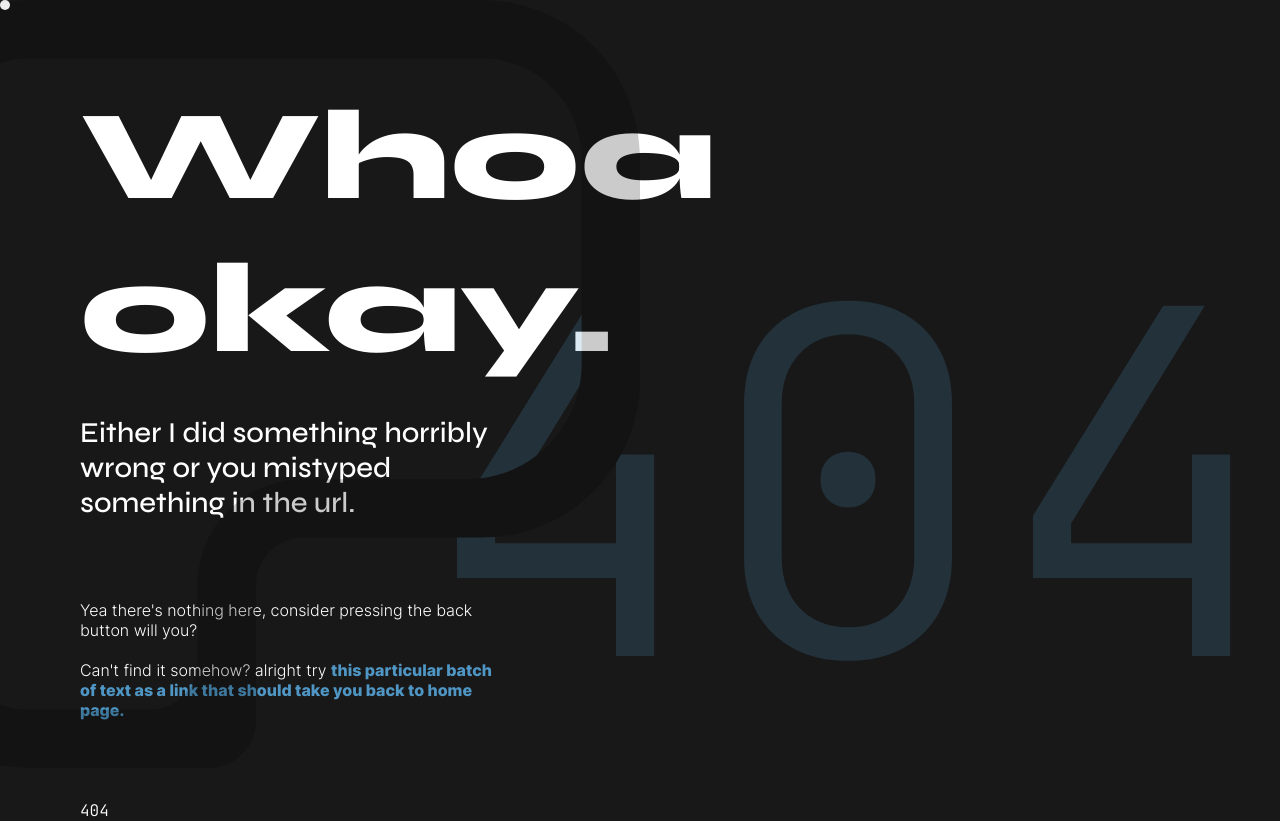
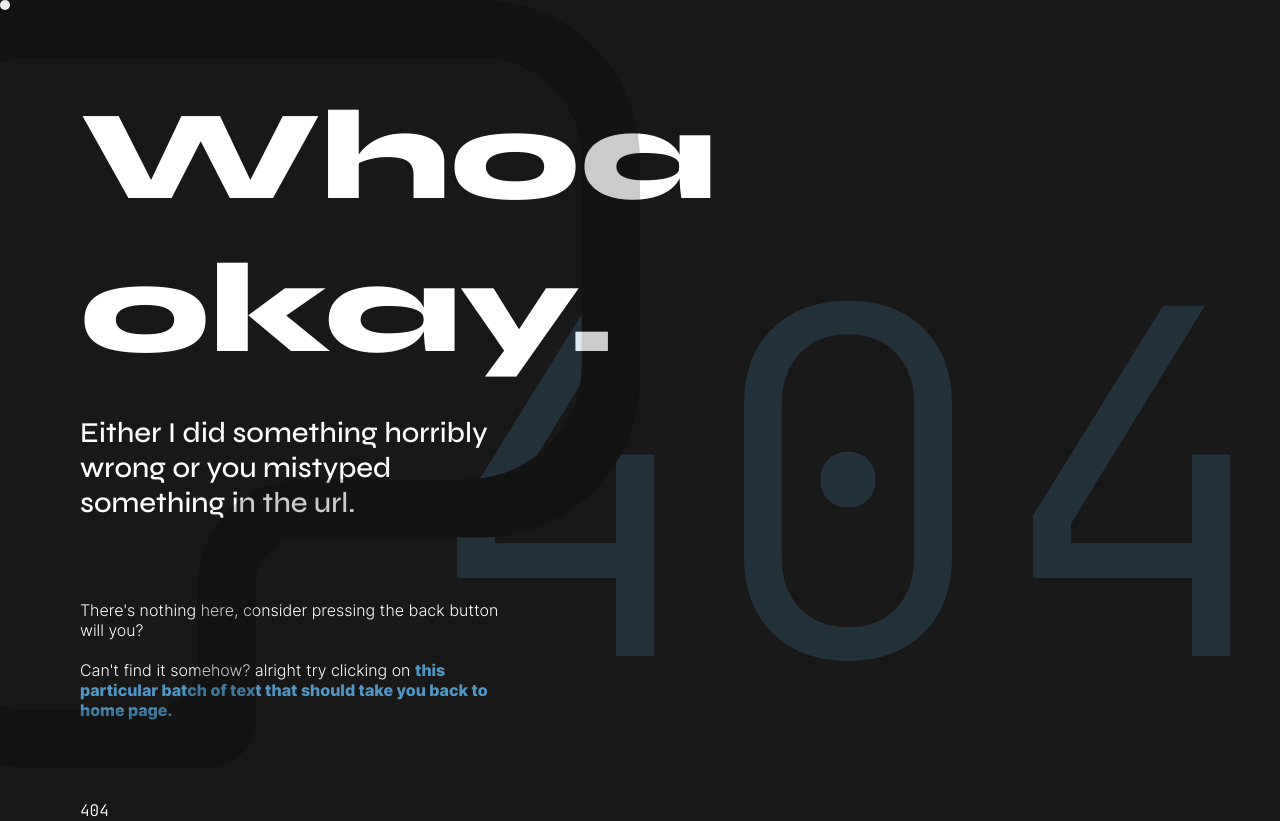
Before and after one commit to Potato22/pottolink, a plain HTML site: page 404.html in a window 1280 px wide. Drawn offline with Linux system fonts and the light colour scheme.

Commit message:
rephrase 404

```diff
--- a/404.html
+++ b/404.html
@@ -104,9 +104,9 @@
     <div class="dialogs">
         <div class="dialog1">Whoa okay.</div>
         <p class="dialog2">Either I did something horribly wrong or you mistyped something in the url.</p>
-        <p class="dialog3">Yea there's nothing here, consider pressing the back button will you?<br><br>Can't find it
-            somehow? alright try <a href="./" style="color: var(--accentD); font-weight: 800;">this particular
-                batch of text as a link that should take you back to home page.</a></p>
+        <p class="dialog3">There's nothing here, consider pressing the back button will you?<br><br>Can't find it
+            somehow? alright try clicking on <a href="./" style="color: var(--accentD); font-weight: 800;">this particular
+                batch of text that should take you back to home page.</a></p>
         <p class="dialog4">404</p>
     </div>
 </body>
```
